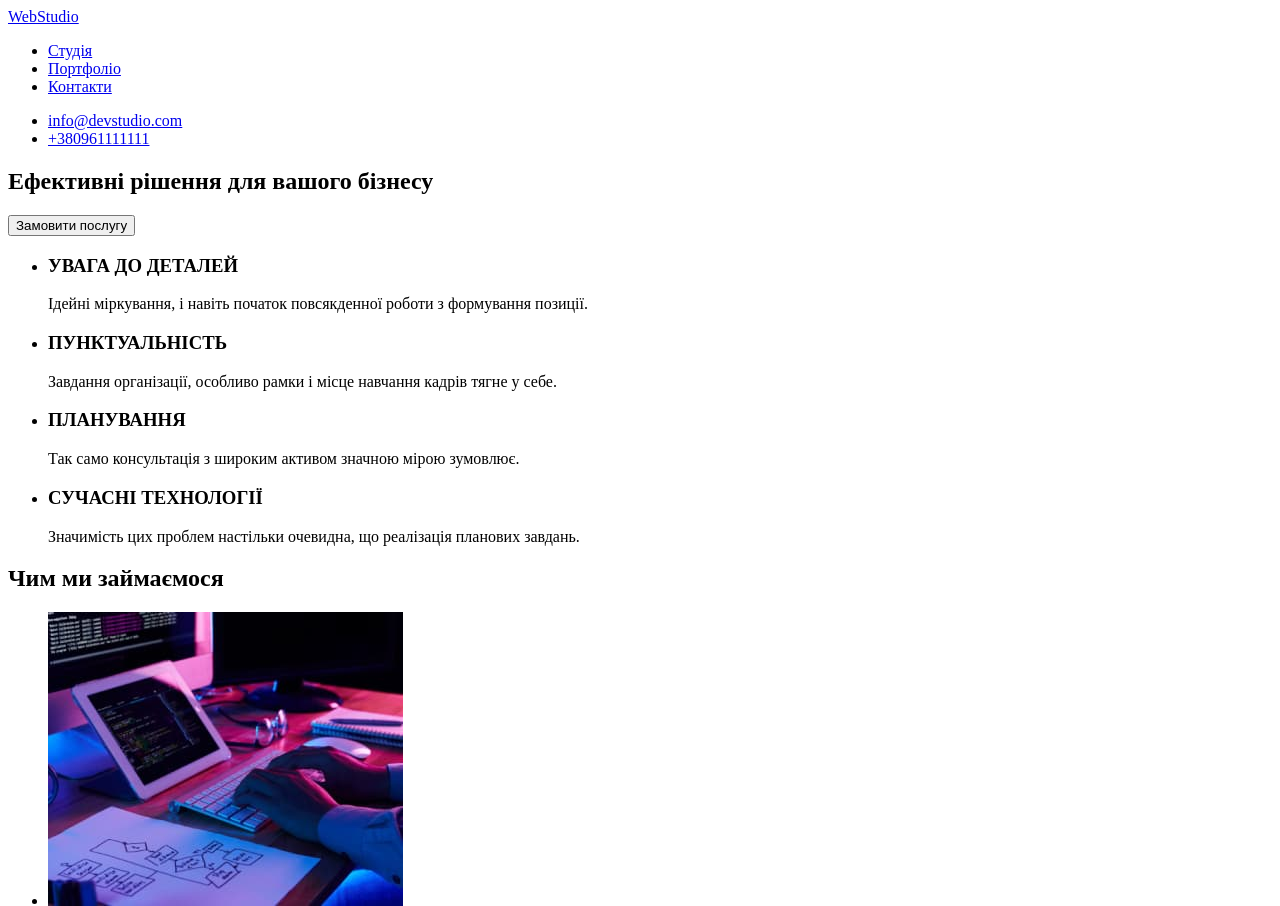
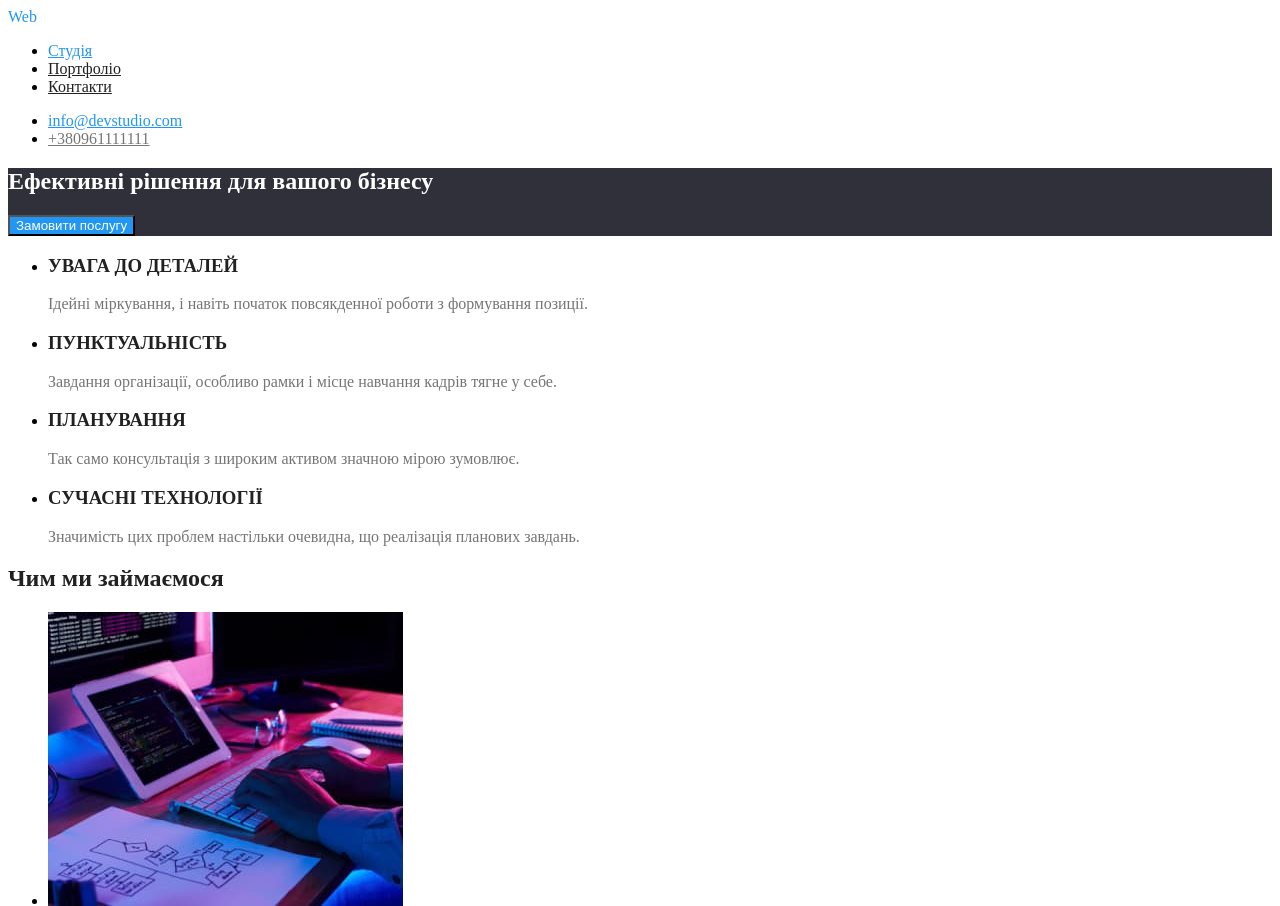
Before and after one commit to Mukola08/WebStudio, a plain HTML site: page index.html in a window 1280 px wide. Shown: the top 906 px of the page. Drawn offline with Linux system fonts and the light colour scheme.

Commit message:
commit color

```diff
--- /dev/null
+++ b/css/style.css
@@ -0,0 +1,61 @@
+:root{
+
+}
+.stoodia{
+    color: #2196F3;
+}
+.portfolio{
+    color: #212121;
+}
+.contakt{
+    color: #212121;
+}
+.gmail{
+    color: #2196F3;
+}
+.phone{
+    color: #757575;
+}
+.hero{
+    background: #2F303A;
+}
+h1{
+    color: #FFF;
+}
+button{
+    background: #2196F3;
+    color: #FFF;
+}
+h3{
+    color:#212121;
+}
+p{
+    color: #757575;
+}
+h2{
+    color: #212121;
+}
+.comanda{
+background: #F5F4FA;
+}
+h4{
+    color: #212121;
+}
+.footer{
+    background: #2F303A;
+}
+.adres{
+ color: #FFF;
+}
+.mailto{
+    color: rgba(255, 255, 255, 0.60);
+}
+.tel{
+    color: rgba(255, 255, 255, 0.60)
+}
+.Web{
+    color: #2196F3;
+}
+.studio{
+    color: #FFF;
+}
--- a/index.html
+++ b/index.html
@@ -4,25 +4,26 @@
     <meta charset="UTF-8">
     <meta name="viewport" content="width=device-width, initial-scale=1.0">
     <title>WebStudio</title>
+<link rel="stylesheet" href="./css/style.css">
 </head>
 <body>
     <header>
-        <a href="/index.html">WebStudio</a>
+        <a class="studio" href="/index.html"><span class="Web" >Web</span>Studio</a>
         <nav>
             <ul>
-                <li><a href="./index.html">Студія</a></li>
-                <li><a href="./pages/portfolio.html">Портфоліо</a></li>
-                <li><a href="#">Контакти</a></li>
+                <li><a class="stoodia" href="./index.html">Студія</a></li>
+                <li><a class="portfolio" href="./pages/portfolio.html">Портфоліо</a></li>
+                <li><a class="contakt" href="#">Контакти</a></li>
             </ul>
         </nav>
         <ul>
-            <li><a href="mailto:info@devstudio.com">info@devstudio.com</a></li>
-            <li><a href="tel:+380961111111">+380961111111</a></li>
+            <li><a class="gmail" href="mailto:info@devstudio.com">info@devstudio.com</a></li>
+            <li><a class="phone" href="tel:+380961111111">+380961111111</a></li>
         </ul>
     </header>
     <main>
         <!-- Секція Ефективні рішення для вашого бізнесу -->
-        <section>
+        <section class="hero">
             <h1>Ефективні рішення для вашого бізнесу</h1>
             <button type="button">Замовити послугу</button>
         </section>
@@ -63,7 +64,7 @@
             </ul>
         </section>
         <!-- Секція наша команда -->
-        <section>
+        <section class="comand">
             <h2>Наша команда</h2>
             <ul>
                 <li>
@@ -89,13 +90,13 @@
             </ul>
         </section>
     </main>
-    <footer>
-            <a href="/index.html">WebStudio</a>
+    <footer class="footer" >
+             <a class="studio" href="/index.html"><span class="Web" >Web</span>Studio</a>
             <address>
-                <a href="https://www.google.com/maps/d/viewer?mid=10uSM3H-mIU3GznYo2szRIEphczw&hl=en_US&ll=50.42732700000001%2C30.538092&z=17" target="_blank">м. Київ, пр-т Лесі Українки, 26</a>
+                <a class="adres" href="https://www.google.com/maps/d/viewer?mid=10uSM3H-mIU3GznYo2szRIEphczw&hl=en_US&ll=50.42732700000001%2C30.538092&z=17" target="_blank">м. Київ, пр-т Лесі Українки, 26</a>
                 <ul>
-                   <li><a href="mailto:info@devstudio.com">info@devstudio.com</a></li>
-                   <li><a href="tel:+380961111111">+380961111111</a></li>
+                   <li><a class="mailto" href="mailto:info@devstudio.com">info@devstudio.com</a></li>
+                   <li><a class="tel" href="tel:+380961111111">+380961111111</a></li>
                 </ul>
             </address>
     </footer>
```
